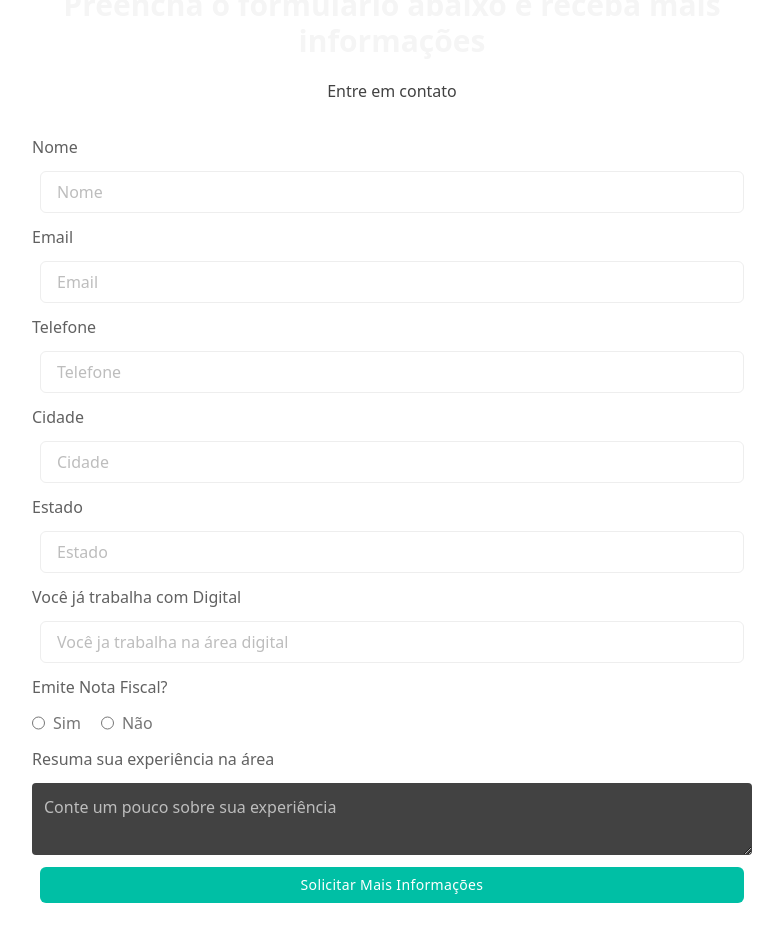
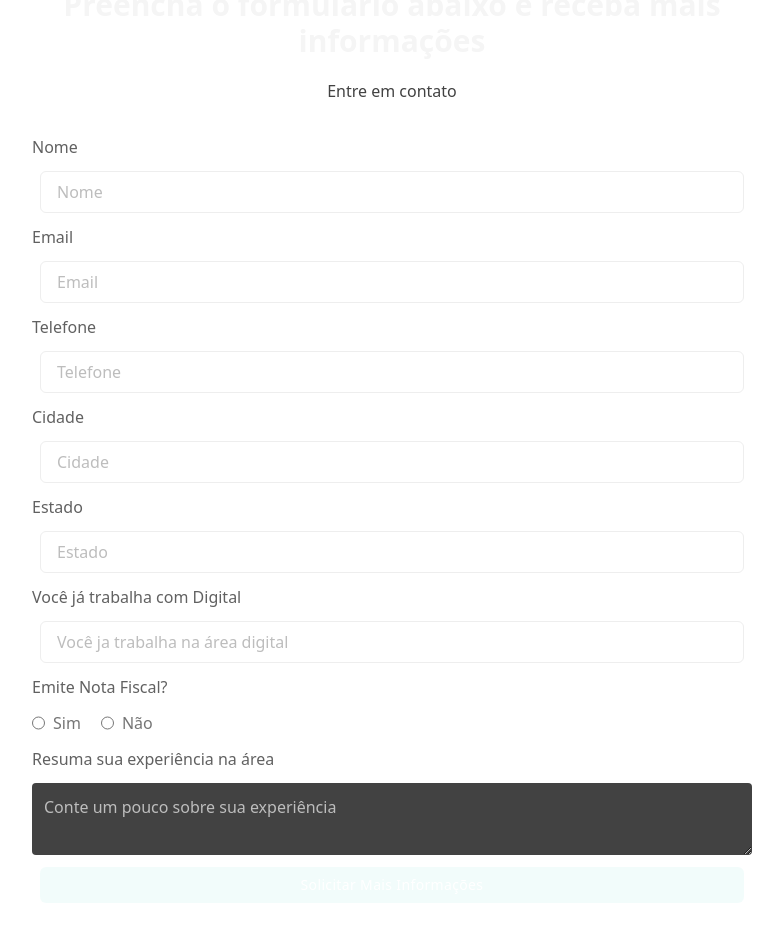
Before and after one commit to LucasCampos1710/soluxtray, a Next.js app: page /revenda in a window 1280 px wide. Shown: the part 1500-2441 px from the top of the page, without its empty margins (248-1031 px from the left). Built offline with nearby package versions, Linux system fonts and the light colour scheme; no server answers.

Commit message:
update form

```diff
--- a/package.json
+++ b/package.json
@@ -8,6 +8,7 @@
   "dependencies": {
     "@headlessui/react": "^1.7.3",
     "@heroicons/react": "^2.0.11",
+    "@hookform/resolvers": "^2.9.10",
     "@types/node": "18.11.9",
     "@types/react": "18.0.24",
     "@types/react-dom": "18.0.8",
@@ -18,7 +19,9 @@
     "phosphor-react": "^1.4.1",
     "react": "18.2.0",
     "react-dom": "18.2.0",
-    "typescript": "4.8.4"
+    "react-hook-form": "^7.40.0",
+    "typescript": "4.8.4",
+    "zod": "^3.19.1"
   },
   "devDependencies": {
     "autoprefixer": "^10.4.11",
--- a/pages/revenda.tsx
+++ b/pages/revenda.tsx
@@ -1,8 +1,57 @@
 import Head from "next/head";
 import Image from "next/image";
 import Footer from "../components/Footer/Footer";
+import { useForm } from "react-hook-form"
+import { zodResolver } from "@hookform/resolvers/zod"
+import * as zod from "zod"
+
+const newContactRevFormValidattionSchema = zod.object({
+  name: zod.string().min(3, 'Informe o seu nome'),
+  email: zod.string().min(3, 'Informe um email'),
+  // phone: zod.number().min(10, 'Informe o número de telefone').max(11),
+  city: zod.string().min(3, 'Informe a sua cidade'),
+  uf: zod.string().min(2, 'Informe o estado da sua cidade'),
+  work: zod.string().min(2, 'Responda sim ou não'),
+  experience: zod.string(),
+})
+
+// interface FormContactData {
+//   name: string
+//   email: String
+//   phone: number
+//   city: string
+//   uf: string
+//   work: string
+//   experience: string
+// }
+
+type FormContactData = zod.infer<typeof newContactRevFormValidattionSchema>
 
 export default function Revenda() {
+  const { register, handleSubmit, watch, reset } = useForm<FormContactData>({
+    resolver: zodResolver(newContactRevFormValidattionSchema),
+    defaultValues: {
+      name: '',
+      email: '',
+      city: '',
+      uf: '',
+      work: '',
+      experience: ''
+    }
+  })
+
+  function handleSubmitForm(data: FormContactData) {
+    if(data.experience.length < 30) {
+      alert('Preencher pelo menos 30 caracteres no campo de experiencia')
+    } else {
+      window.open(`https://api.whatsapp.com/send?phone=5512991316484&text=Meu%20nome%20é%20${data.name},%20${data.email}%20${data.city}%20${data.uf}%20${data.work}%20${data.experience}%20gostaria%20de%20maiores%20informações%20sobre%20revenda`)
+      reset();
+    }
+  }
+
+  const formInput = watch('experience')
+  const isSubmitDisabled = !formInput
+
   return(
     <>
      <Head>
@@ -57,7 +106,8 @@ export default function Revenda() {
             </div>
             <div>
               <a
-                href="/"
+                href="https://api.whatsapp.com/send?phone=5512991316484&text=Ol%C3%A1,%20gostaria%20de%20saber%20mais%20informa%C3%A7%C3%B5es%20a%20respeito%20da%20revenda"
+
                 className="inline-flex items-center justify-center h-12 px-6 font-semibold tracking-wide text-teal-900 transition duration-200 rounded shadow-md hover:text-deep-purple-900 bg-teal-accent-400 hover:bg-deep-purple-accent-100 focus:shadow-outline focus:outline-none"
               >
                 Quero ser um Revendedor
@@ -146,7 +196,8 @@ export default function Revenda() {
       </div>
       <div className="text-center">
         <a
-          href="/"
+          href="https://api.whatsapp.com/send?phone=5512991316484&text=Ol%C3%A1,%20gostaria%20de%20saber%20mais%20informa%C3%A7%C3%B5es%20a%20respeito%20da%20revenda"
+
           className="inline-flex items-center justify-center w-full h-12 px-6 font-medium tracking-wide text-white transition duration-200 rounded shadow-md md:w-auto bg-teal-accent-400 hover:bg-teal-accent-700 focus:shadow-outline focus:outline-none"
         >
           Quero ser Revenda
@@ -168,40 +219,41 @@ export default function Revenda() {
         <h1 className="text-3xl font-semibold text-gray-100 dark:text-teal-accent-400">Preencha o formulário abaixo e receba mais informações</h1>
         <p className="max-w-md mx-auto mt-5 text-gray-800 dark:text-gray-400">Entre em contato</p>
 
-        <div className="flex flex-col mt-8 space-y-3 ">
+          <form onSubmit={handleSubmit(handleSubmitForm)} action="" className="flex flex-col mt-8 space-y-3 ">
             <label htmlFor="name" className="text-gray-700 text-left">Nome</label>
-            <input id="name" type="text" className="px-4 py-2 text-gray-700 bg-white border rounded-md sm:mx-2 dark:bg-gray-900 dark:text-gray-300 dark:border-gray-600 focus:border-teal-accent-400 dark:focus:border-teal-accent-300 focus:outline-none focus:ring focus:ring-teal-accent-300 focus:ring-opacity-40" placeholder="Nome"/>
+            <input id="name" type="text" {...register("name")} className="px-4 py-2 text-gray-700 bg-white border rounded-md sm:mx-2 dark:bg-gray-900 dark:text-gray-300 dark:border-gray-600 focus:border-teal-accent-400 dark:focus:border-teal-accent-300 focus:outline-none focus:ring focus:ring-teal-accent-300 focus:ring-opacity-40" placeholder="Nome"/>
+
             <label htmlFor="name" className="text-gray-700 text-left">Email</label>
+            <input id="email" type="email" {...register("email")} className="px-4 py-2 text-gray-700 bg-white border rounded-md sm:mx-2 dark:bg-gray-900 dark:text-gray-300 dark:border-gray-600 focus:border-teal-accent-400 dark:focus:border-teal-accent-300 focus:outline-none focus:ring focus:ring-teal-accent-300 focus:ring-opacity-40" placeholder="Email "/>
 
-            <input id="email" type="email" className="px-4 py-2 text-gray-700 bg-white border rounded-md sm:mx-2 dark:bg-gray-900 dark:text-gray-300 dark:border-gray-600 focus:border-teal-accent-400 dark:focus:border-teal-accent-300 focus:outline-none focus:ring focus:ring-teal-accent-300 focus:ring-opacity-40" placeholder="Email "/>
             <label htmlFor="name" className="text-gray-700 text-left">Telefone</label>
+            <input id="phone" type="number" {...register("phone")} className="px-4 py-2 text-gray-700 bg-white border rounded-md sm:mx-2 dark:bg-gray-900 dark:text-gray-300 dark:border-gray-600 focus:border-teal-accent-400 dark:focus:border-teal-accent-300 focus:outline-none focus:ring focus:ring-teal-accent-300 focus:ring-opacity-40" placeholder="Telefone"/>
 
-            <input id="phone" type="number" className="px-4 py-2 text-gray-700 bg-white border rounded-md sm:mx-2 dark:bg-gray-900 dark:text-gray-300 dark:border-gray-600 focus:border-teal-accent-400 dark:focus:border-teal-accent-300 focus:outline-none focus:ring focus:ring-teal-accent-300 focus:ring-opacity-40" placeholder="Telefone"/>
             <label htmlFor="name" className="text-gray-700 text-left">Cidade</label>
+            <input id="city" type="text" {...register("city")} className="px-4 py-2 text-gray-700 bg-white border rounded-md sm:mx-2 dark:bg-gray-900 dark:text-gray-300 dark:border-gray-600 focus:border-teal-accent-400 dark:focus:border-teal-accent-300 focus:outline-none focus:ring focus:ring-teal-accent-300 focus:ring-opacity-40" placeholder="Cidade"/>
 
-            <input id="city" type="text" className="px-4 py-2 text-gray-700 bg-white border rounded-md sm:mx-2 dark:bg-gray-900 dark:text-gray-300 dark:border-gray-600 focus:border-teal-accent-400 dark:focus:border-teal-accent-300 focus:outline-none focus:ring focus:ring-teal-accent-300 focus:ring-opacity-40" placeholder="Cidade"/>
             <label htmlFor="name" className="text-gray-700 text-left">Estado</label>
+            <input id="UF" type="text" {...register("uf")} className="px-4 py-2 text-gray-700 bg-white border rounded-md sm:mx-2 dark:bg-gray-900 dark:text-gray-300 dark:border-gray-600 focus:border-teal-accent-400 dark:focus:border-teal-accent-300 focus:outline-none focus:ring focus:ring-teal-accent-300 focus:ring-opacity-40" placeholder="Estado"/>
 
-            <input id="UF" type="text" className="px-4 py-2 text-gray-700 bg-white border rounded-md sm:mx-2 dark:bg-gray-900 dark:text-gray-300 dark:border-gray-600 focus:border-teal-accent-400 dark:focus:border-teal-accent-300 focus:outline-none focus:ring focus:ring-teal-accent-300 focus:ring-opacity-40" placeholder="Estado"/>
             <label htmlFor="name" className="text-gray-700 text-left">Você já trabalha com Digital</label>
-
-            <input id="work" type="text" className="px-4 py-2 text-gray-700 bg-white border rounded-md sm:mx-2 dark:bg-gray-900 dark:text-gray-300 dark:border-gray-600 focus:border-teal-accent-400 dark:focus:border-teal-accent-300 focus:outline-none focus:ring focus:ring-teal-accent-300 focus:ring-opacity-40" placeholder="Você ja trabalha na área digital"/>
+            <input id="work" type="text" {...register("work")} className="px-4 py-2 text-gray-700 bg-white border rounded-md sm:mx-2 dark:bg-gray-900 dark:text-gray-300 dark:border-gray-600 focus:border-teal-accent-400 dark:focus:border-teal-accent-300 focus:outline-none focus:ring focus:ring-teal-accent-300 focus:ring-opacity-40" placeholder="Você ja trabalha na área digital"/>
 
             <h2 className="text-left text-gray-700">Emite Nota Fiscal?</h2>
             <div className="flex flex-row flex-wrap">
-            <input type="radio" name="sim" id="yes" value="yes" className="mr-2" />
+            <input type="radio"  id="yes" value="yes" {...register("yes")} className="mr-2" />
             <label htmlFor="yes" className="mr-5 text-gray-600">Sim</label>
-            <input type="radio" name="no" id="no" value="no" className="mr-2"/>
+
+            <input type="radio"  id="no" value="no" {...register("no")}  className="mr-2"/>
             <label htmlFor="no" className="text-gray-600">Não</label>
             </div>
 
             <label htmlFor="experience" className="text-left text-gray-700">Resuma sua experiência na área</label>
-            <textarea name="experience" id="experience" className="bg-gray-800 rounded text-gray-100 p-3 focus:outline-none focus:border-teal-accent-700 focus:ring focus:ring-teal-accent-700" placeholder="Conte um pouco sobre sua experiência"></textarea>
+            <textarea id="experience" {...register("experience")}  className="bg-gray-800 rounded text-gray-100 p-3 focus:outline-none focus:border-teal-accent-700 focus:ring focus:ring-teal-accent-700" placeholder="Conte um pouco sobre sua experiência"></textarea>
 
-            <button className="px-4 py-2 text-sm font-medium tracking-wide text-white capitalize transition-colors duration-300 transform bg-teal-accent-700 rounded-md sm:mx-2 hover:bg-teal-600 focus:outline-none focus:bg-teal-accent-500">
+            <button disabled={isSubmitDisabled}  type="submit" className="px-4 py-2 text-sm font-medium tracking-wide text-white capitalize transition-colors duration-300 transform bg-teal-accent-700 rounded-md sm:mx-2 hover:bg-teal-600 focus:outline-none focus:bg-teal-accent-500 disabled:bg-opacity-5">
                 Solicitar mais informações
             </button>
-        </div>
+            </form>
     </div>
 </section>
       <Footer />
```
Also changed, not shown: 1 other file (tests, documents, lock files or other folders).
